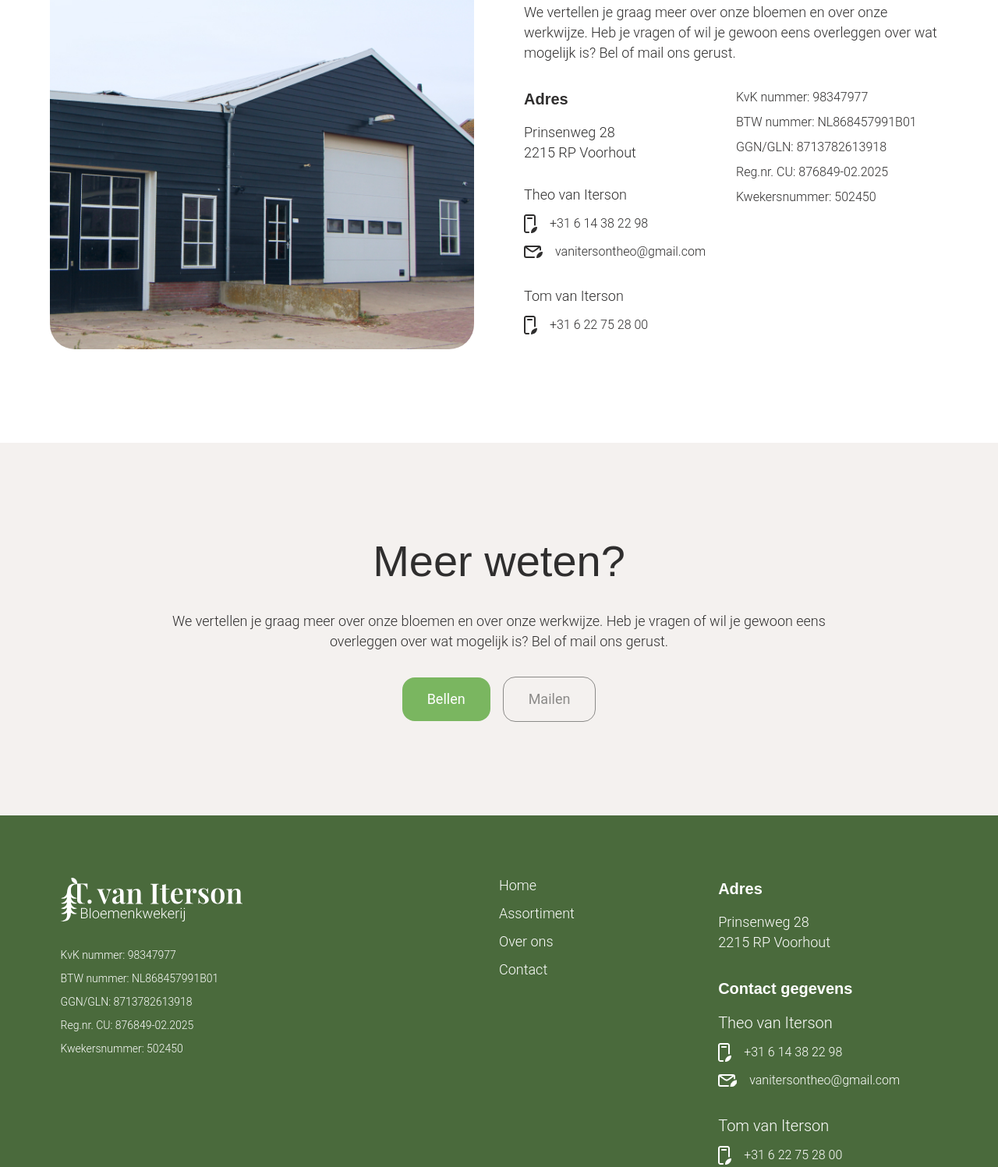
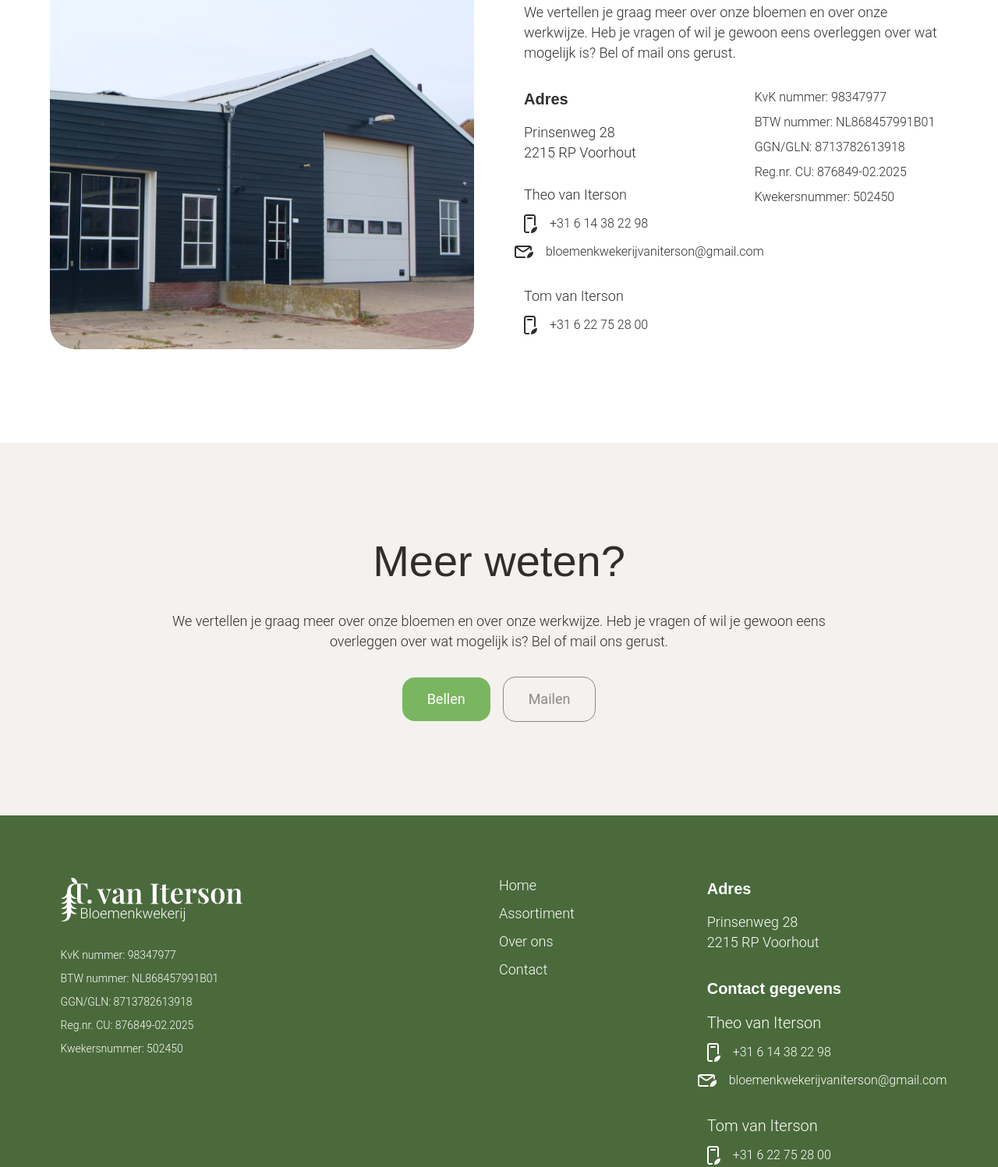
Before and after one commit to basvaniterson/Bloemenkwekerij_t-van-iterson, a plain HTML site: page contact.html in a window 1280 px wide. Shown: the part 336-1833 px from the top of the page at 78% size. Drawn offline with nearby package versions, Linux system fonts and the light colour scheme; a script that the page names is missing.

Commit message:
E-mail aanpassing

```diff
--- a/contact.html
+++ b/contact.html
@@ -88,8 +88,8 @@
                   <a href="tel:+31614382298" class="link-block w-inline-block"><img src="images/Phone-contact_icon.svg" loading="lazy" width="Auto" height="24" alt="Telefoon icoon" class="icon">
                     <p class="paragraph body_small_regular contact-paragraph">+31 6 14 38 22 98</p>
                   </a>
-                  <a href="mailto:vanitersontheo@gmail.com" class="link-block w-inline-block"><img src="images/E-mail-contact_icon.svg" loading="lazy" width="24" alt="Email icon">
-                    <p class="paragraph body_small_regular contact-paragraph">vanitersontheo@gmail.com</p>
+                  <a href="mailto:bloemenkwekerijvaniterson@gmail.com" class="link-block w-inline-block"><img src="images/E-mail-contact_icon.svg" loading="lazy" width="24" alt="Email icon">
+                    <p class="paragraph body_small_regular contact-paragraph">bloemenkwekerijvaniterson@gmail.com</p>
                   </a>
                 </div>
                 <div class="contact-content">
@@ -121,7 +121,7 @@
         <div class="body-default-regular section-text">We vertellen je graag meer over onze bloemen en over onze werkwijze. Heb je vragen of wil je gewoon eens overleggen over wat mogelijk is? Bel of mail ons gerust.</div>
         <div class="div-block-21">
           <a href="tel:+31622752800" class="primary-button w-button">Bellen</a>
-          <a href="mailto:vanitersontheo@gmail.com" class="secondary-button w-button">Mailen</a>
+          <a href="mailto:bloemenkwekerijvaniterson@gmail.com" class="secondary-button w-button">Mailen</a>
         </div>
       </div>
     </div>
@@ -160,8 +160,8 @@
                 <a href="tel:+31614382298" class="link-block w-inline-block"><img src="images/Phone-icon-white.svg" loading="lazy" width="Auto" height="24" alt="Telefoon icoon wit" class="icon">
                   <p class="paragraph body_small_regular">+31 6 14 38 22 98</p>
                 </a>
-                <a href="mailto:vanitersontheo@gmail.com" class="link-block w-inline-block"><img src="images/E-mail-icon-white.svg" loading="lazy" width="24" alt="E-mail icoon wit">
-                  <p class="paragraph body_small_regular">vanitersontheo@gmail.com</p>
+                <a href="mailto:bloemenkwekerijvaniterson@gmail.com" class="link-block w-inline-block"><img src="images/E-mail-icon-white.svg" loading="lazy" width="24" alt="E-mail icoon wit">
+                  <p class="paragraph body_small_regular">bloemenkwekerijvaniterson@gmail.com</p>
                 </a>
               </div>
               <div class="contact-content">
```
Also changed, not shown: assortiment.html (+3 -3 lines), index.html (+3 -3 lines), over-ons.html (+3 -3 lines).
